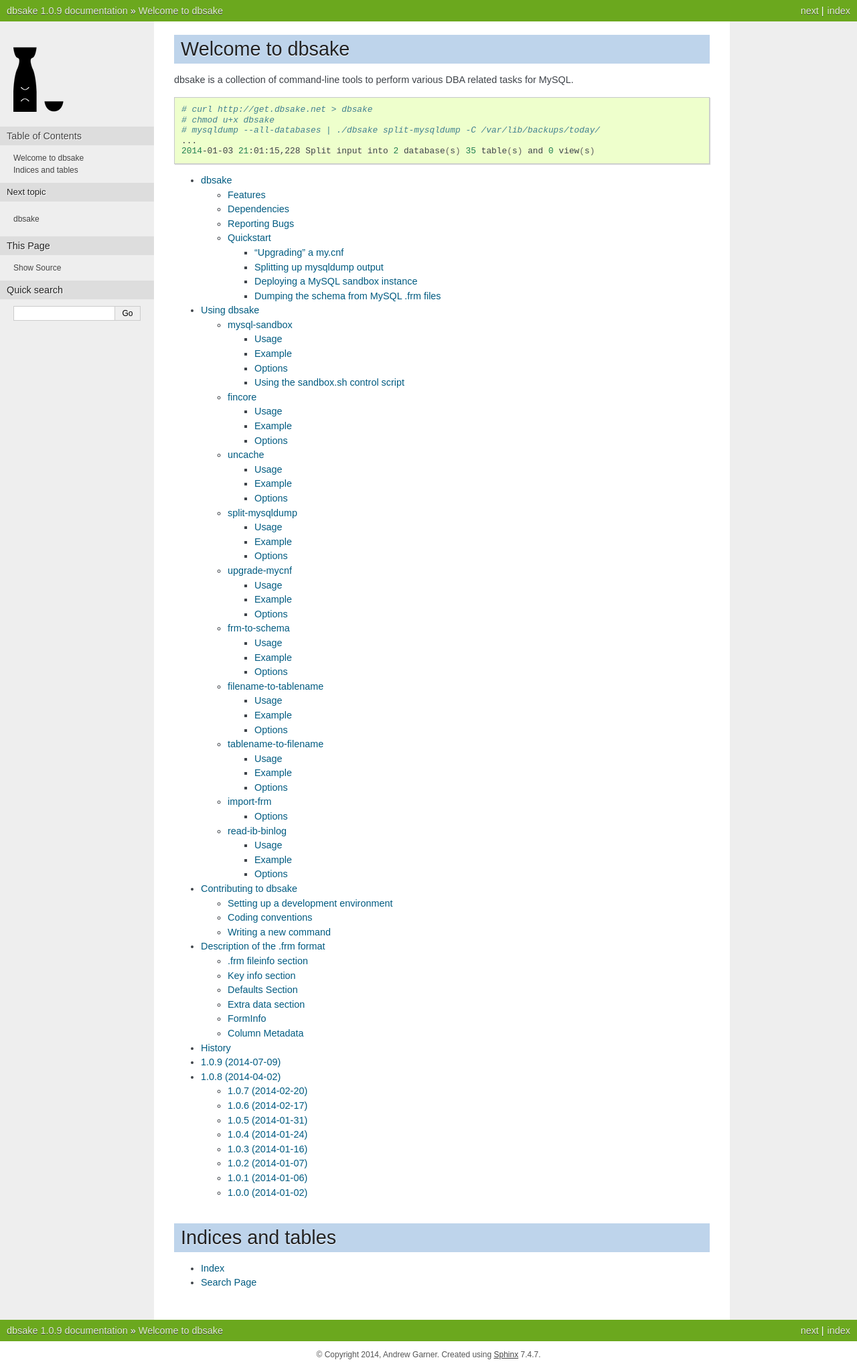
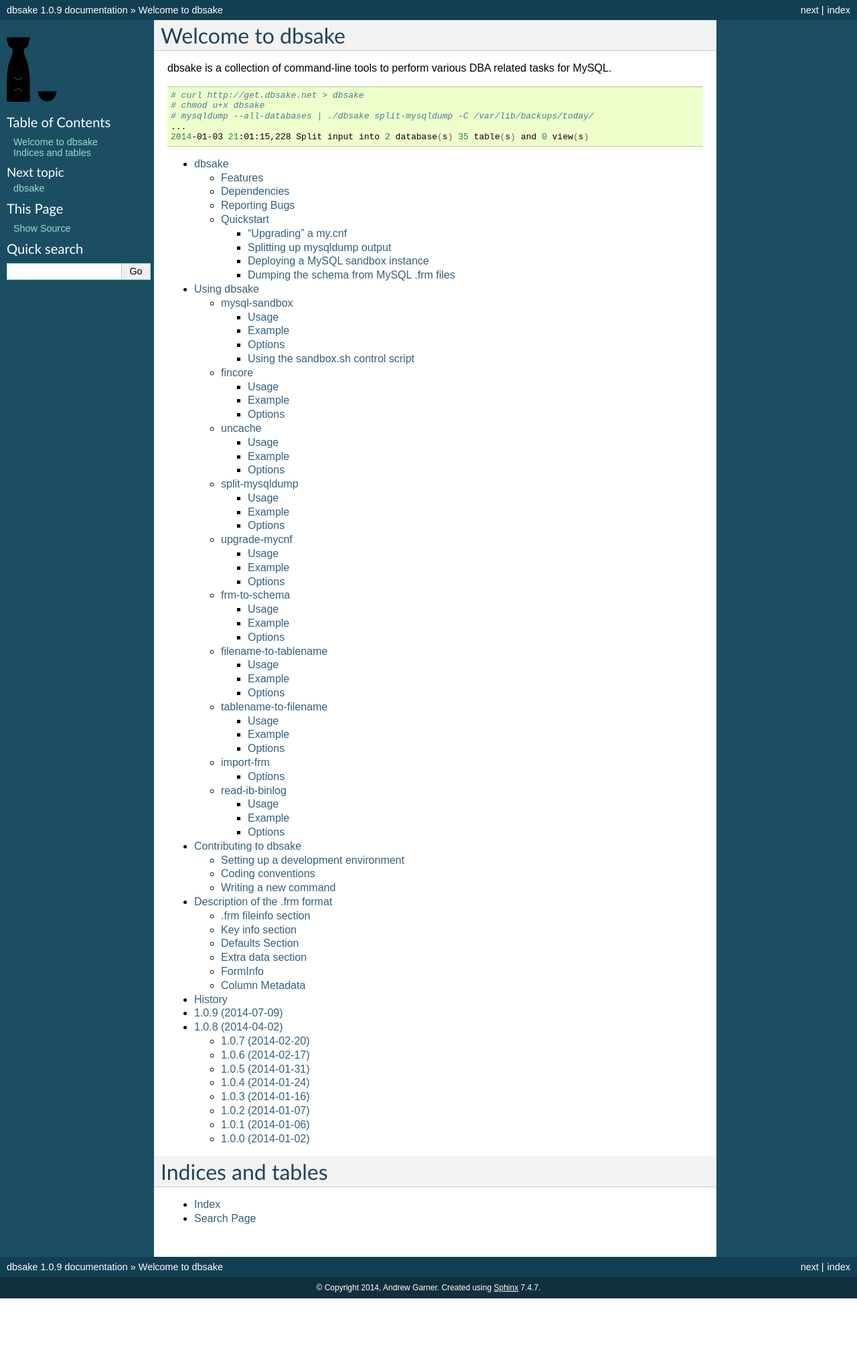
Before and after one commit to abg/dbsake, a Sphinx documentation site: the page built from docs/index.rst, in a window 1280 px wide. Shown: the whole page at 67% size. Built offline with Sphinx 7.4.7, drawn with Linux system fonts in a browser that asks for light colours; after the commit the page ends 1939 px from its top, so only the background shows below that.

Commit message:
cleanup docs/conf.py
- revert to default theme (preparing for readthedocs integration)
- comment out html_theme_path, which is unused

```diff
--- a/docs/conf.py
+++ b/docs/conf.py
@@ -91,7 +91,7 @@ pygments_style = 'sphinx'
 
 # The theme to use for HTML and HTML Help pages.  See the documentation for
 # a list of builtin themes.
-html_theme = 'nature'
+html_theme = 'default'
 
 # Theme options are theme-specific and customize the look and feel of a theme
 # further.  For a list of options available for each theme, see the
@@ -99,7 +99,7 @@ html_theme = 'nature'
 #html_theme_options = {}
 
 # Add any paths that contain custom themes here, relative to this directory.
-html_theme_path = ['./themes/']
+#html_theme_path = ['./themes/']
 
 # The name for this set of Sphinx documents.  If None, it defaults to
 # "<project> v<release> documentation".
```
